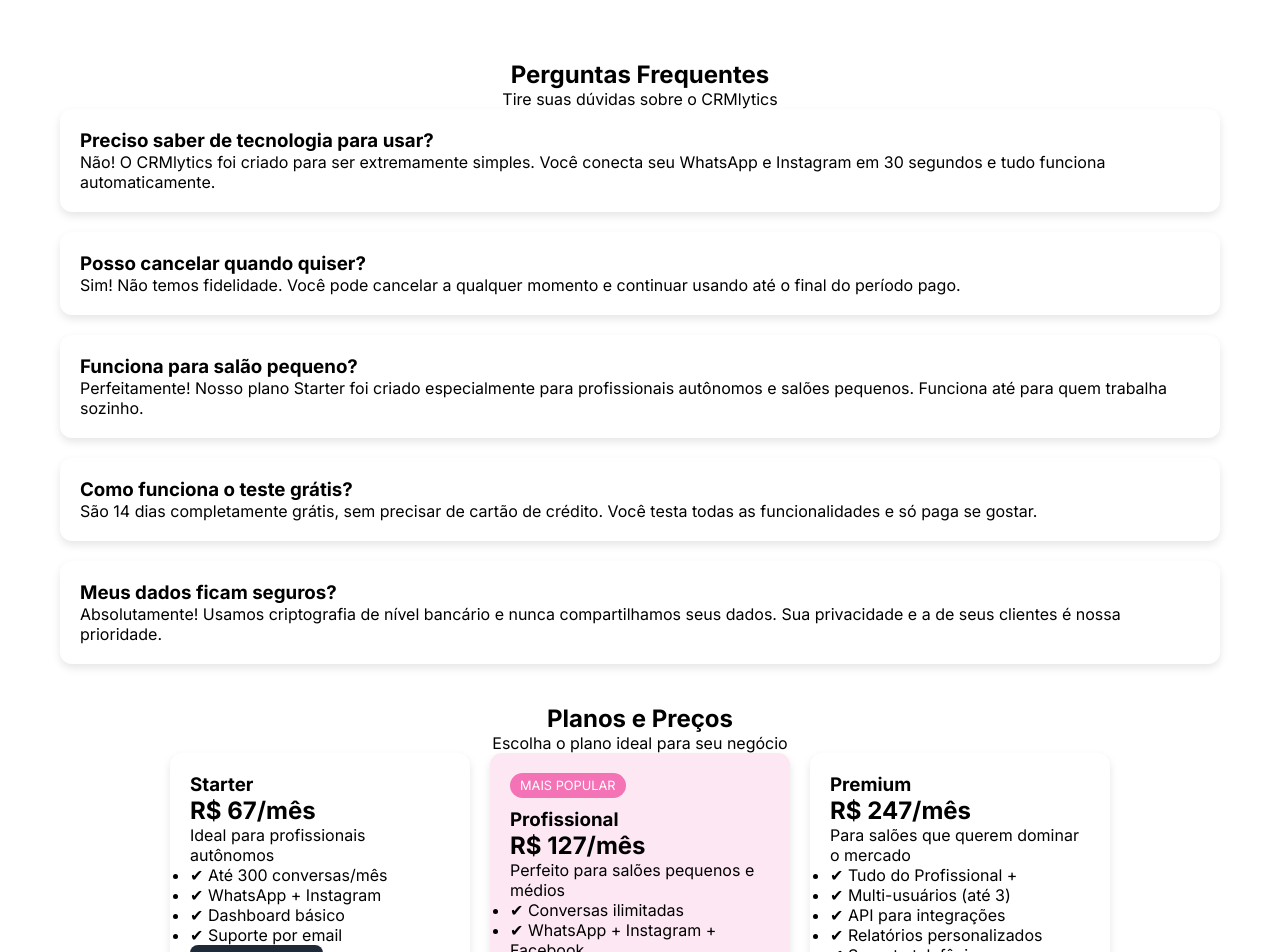
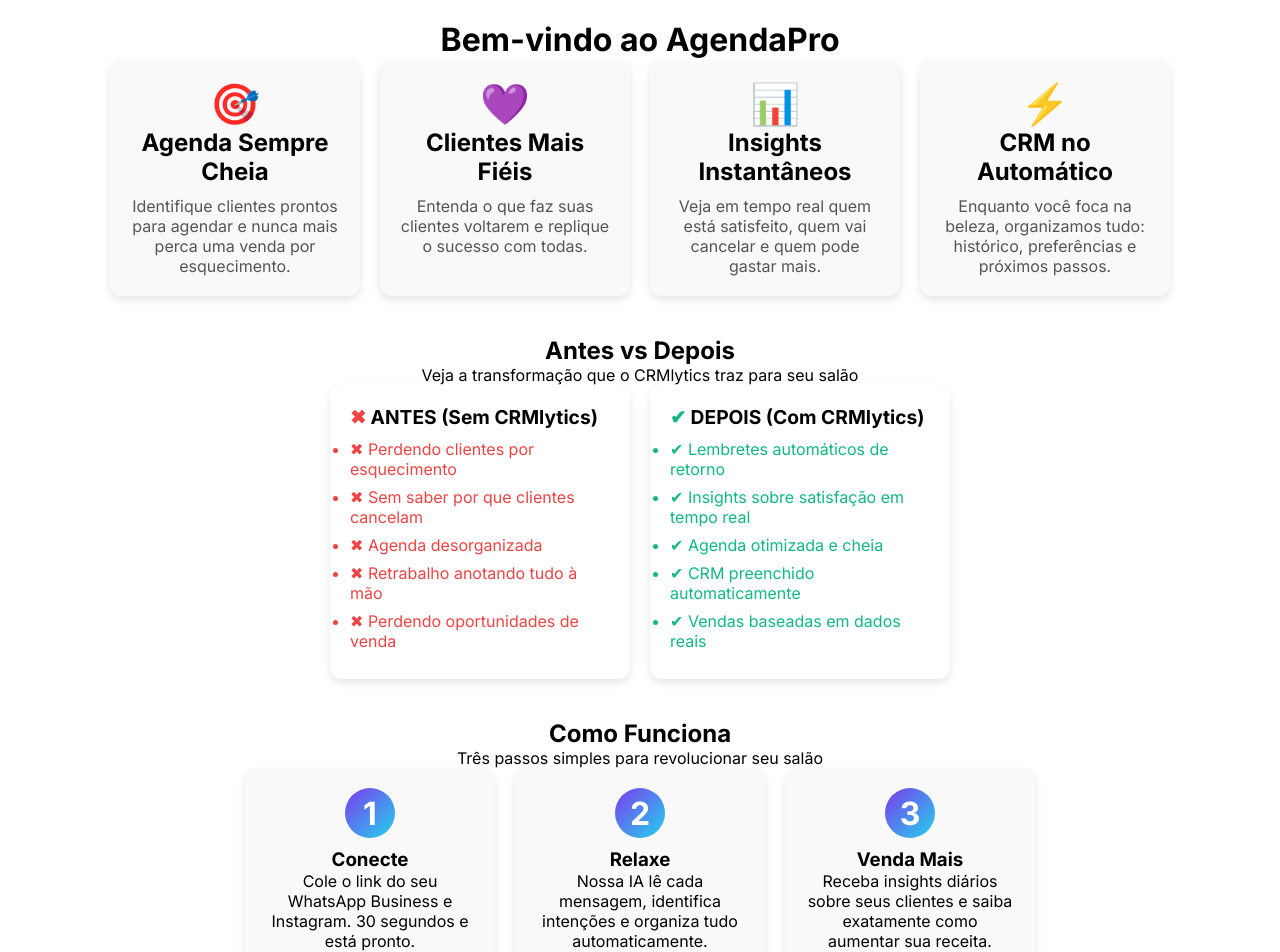
Before and after one commit to Marinamorais/AgendaPro-Front, a Next.js app: page / in a window 1280 px wide. Shown: the top 952 px of the page. Built offline with nearby package versions, Linux system fonts and the light colour scheme.

Commit message:
Enhance Home component with new cards, comparison, and steps sections for improved user experience

```diff
--- a/app/page.js
+++ b/app/page.js
@@ -2,6 +2,63 @@
 import styles from "./page.module.css";
 
 export default function Home() {
+  const cards = [
+    {
+      icon: "🎯",
+      title: "Agenda Sempre Cheia",
+      description: "Identifique clientes prontos para agendar e nunca mais perca uma venda por esquecimento.",
+    },
+    {
+      icon: "💜",
+      title: "Clientes Mais Fiéis",
+      description: "Entenda o que faz suas clientes voltarem e replique o sucesso com todas.",
+    },
+    {
+      icon: "📊",
+      title: "Insights Instantâneos",
+      description: "Veja em tempo real quem está satisfeito, quem vai cancelar e quem pode gastar mais.",
+    },
+    {
+      icon: "⚡",
+      title: "CRM no Automático",
+      description: "Enquanto você foca na beleza, organizamos tudo: histórico, preferências e próximos passos.",
+    },
+  ];
+
+  const antes = [
+    "Perdendo clientes por esquecimento",
+    "Sem saber por que clientes cancelam",
+    "Agenda desorganizada",
+    "Retrabalho anotando tudo à mão",
+    "Perdendo oportunidades de venda",
+  ];
+
+  const depois = [
+    "Lembretes automáticos de retorno",
+    "Insights sobre satisfação em tempo real",
+    "Agenda otimizada e cheia",
+    "CRM preenchido automaticamente",
+    "Vendas baseadas em dados reais",
+  ];
+
+  const passos = [
+    {
+      number: "1",
+      title: "Conecte",
+      description: "Cole o link do seu WhatsApp Business e Instagram. 30 segundos e está pronto.",
+    },
+    {
+      number: "2",
+      title: "Relaxe",
+      description: "Nossa IA lê cada mensagem, identifica intenções e organiza tudo automaticamente.",
+    },
+    {
+      number: "3",
+      title: "Venda Mais",
+      description: "Receba insights diários sobre seus clientes e saiba exatamente como aumentar sua receita.",
+    },
+  ];
+
   const faqs = [
     {
       question: "Preciso saber de tecnologia para usar?",
@@ -98,15 +155,57 @@
 
   return (
     <div className={styles.container}>
-      {/* Perguntas Frequentes */}
-      <section className={styles.faq}>
-        <h2>Perguntas Frequentes</h2>
-        <p>Tire suas dúvidas sobre o CRMlytics</p>
-        <div className={styles.faqList}>
-          {faqs.map((faq, index) => (
-            <div key={index} className={styles.faqItem}>
-              <h3>{faq.question}</h3>
-              <p>{faq.answer}</p>
+      <h1>Bem-vindo ao AgendaPro</h1>
+      <div className={styles.cards}>
+        {cards.map((card, index) => (
+          <div key={index} className={styles.card}>
+            <span className={styles.icon}>{card.icon}</span>
+            <h2 className={styles.cardTitle}>{card.title}</h2>
+            <p className={styles.cardDescription}>{card.description}</p>
+          </div>
+        ))}
+      </div>
+
+      <section className={styles.comparison}>
+        <h2>Antes vs Depois</h2>
+        <p>Veja a transformação que o CRMlytics traz para seu salão</p>
+        <div className={styles.comparisonGrid}>
+          <div className={styles.comparisonCard}>
+            <h3 className={styles.comparisonTitle}>
+              <span className={styles.badIcon}>✖</span> ANTES (Sem CRMlytics)
+            </h3>
+            <ul>
+              {antes.map((item, index) => (
+                <li key={index} className={styles.badItem}>
+                  ✖ {item}
+                </li>
+              ))}
+            </ul>
+          </div>
+          <div className={styles.comparisonCard}>
+            <h3 className={styles.comparisonTitle}>
+              <span className={styles.goodIcon}>✔</span> DEPOIS (Com CRMlytics)
+            </h3>
+            <ul>
+              {depois.map((item, index) => (
+                <li key={index} className={styles.goodItem}>
+                  ✔ {item}
+                </li>
+              ))}
+            </ul>
+          </div>
+        </div>
+      </section>
+
+      <section className={styles.steps}>
+        <h2>Como Funciona</h2>
+        <p>Três passos simples para revolucionar seu salão</p>
+        <div className={styles.stepsGrid}>
+          {passos.map((passo, index) => (
+            <div key={index} className={styles.stepCard}>
+              <div className={styles.stepNumber}>{passo.number}</div>
+              <h3>{passo.title}</h3>
+              <p>{passo.description}</p>
             </div>
           ))}
         </div>
@@ -161,6 +260,20 @@
           ))}
         </div>
       </section>
+
+      {/* Perguntas Frequentes */}
+      <section className={styles.faq}>
+        <h2>Perguntas Frequentes</h2>
+        <p>Tire suas dúvidas sobre o CRMlytics</p>
+        <div className={styles.faqList}>
+          {faqs.map((faq, index) => (
+            <div key={index} className={styles.faqItem}>
+              <h3>{faq.question}</h3>
+              <p>{faq.answer}</p>
+            </div>
+          ))}
+        </div>
+      </section>
     </div>
   );
 }
--- a/app/page.module.css
+++ b/app/page.module.css
@@ -3,6 +3,114 @@
   margin: 0 auto;
   padding: 20px;
   text-align: center;
+}
+
+.cards {
+  display: flex;
+  justify-content: center;
+  gap: 20px;
+  flex-wrap: wrap;
+}
+
+.card {
+  background: #f9f9f9;
+  border-radius: 12px;
+  box-shadow: 0 4px 8px rgba(0, 0, 0, 0.1);
+  padding: 20px;
+  max-width: 250px;
+  text-align: center;
+}
+
+.icon {
+  font-size: 2.5rem;
+  margin-bottom: 10px;
+}
+
+.cardTitle {
+  font-size: 1.5rem;
+  margin-bottom: 10px;
+}
+
+.cardDescription {
+  font-size: 1rem;
+  color: #555;
+}
+
+.comparison {
+  margin-top: 40px;
+}
+
+.comparisonGrid {
+  display: flex;
+  justify-content: center;
+  gap: 20px;
+  flex-wrap: wrap;
+}
+
+.comparisonCard {
+  background: #fff;
+  border-radius: 12px;
+  box-shadow: 0 4px 8px rgba(0, 0, 0, 0.1);
+  padding: 20px;
+  max-width: 300px;
+  text-align: left;
+}
+
+.comparisonTitle {
+  font-size: 1.2rem;
+  margin-bottom: 10px;
+}
+
+.badIcon {
+  color: #ef4444;
+}
+
+.goodIcon {
+  color: #10b981;
+}
+
+.badItem {
+  color: #ef4444;
+  margin-bottom: 8px;
+}
+
+.goodItem {
+  color: #10b981;
+  margin-bottom: 8px;
+}
+
+.steps {
+  margin-top: 40px;
+}
+
+.stepsGrid {
+  display: flex;
+  justify-content: center;
+  gap: 20px;
+  flex-wrap: wrap;
+}
+
+.stepCard {
+  background: #f9f9f9;
+  border-radius: 12px;
+  box-shadow: 0 4px 8px rgba(0, 0, 0, 0.1);
+  padding: 20px;
+  max-width: 250px;
+  text-align: center;
+}
+
+.stepNumber {
+  background: linear-gradient(135deg, #7c3aed, #22d3ee);
+  color: #fff;
+  font-size: 2rem;
+  font-weight: bold;
+  border-radius: 50%;
+  width: 50px;
+  height: 50px;
+  display: flex;
+  align-items: center;
+  justify-content: center;
+  margin: 0 auto 10px;
 }
 
 .faq {
```
